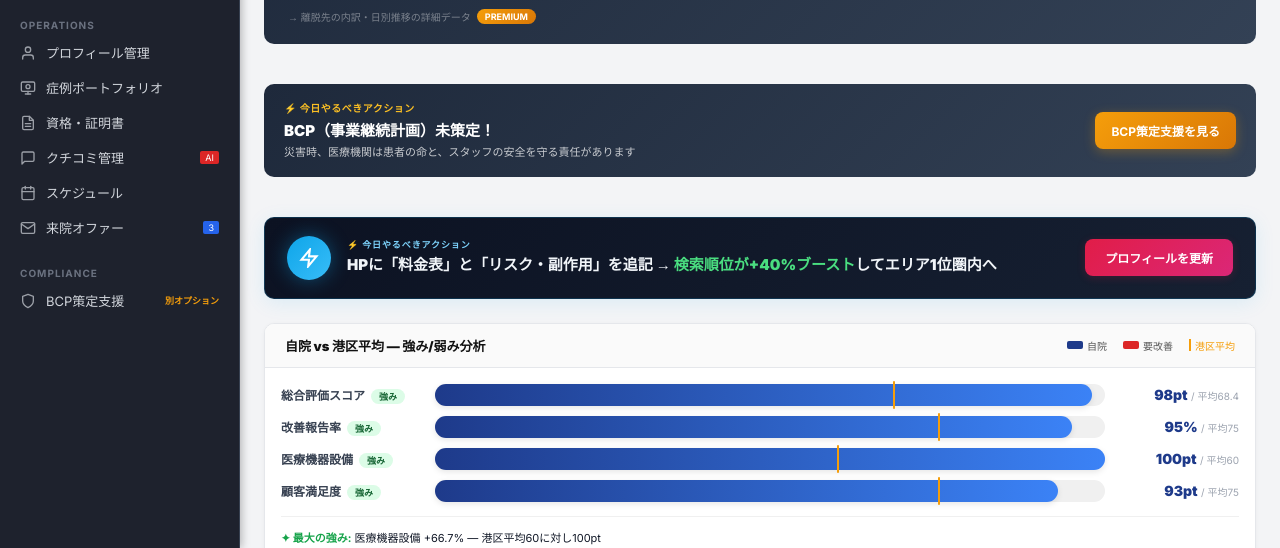
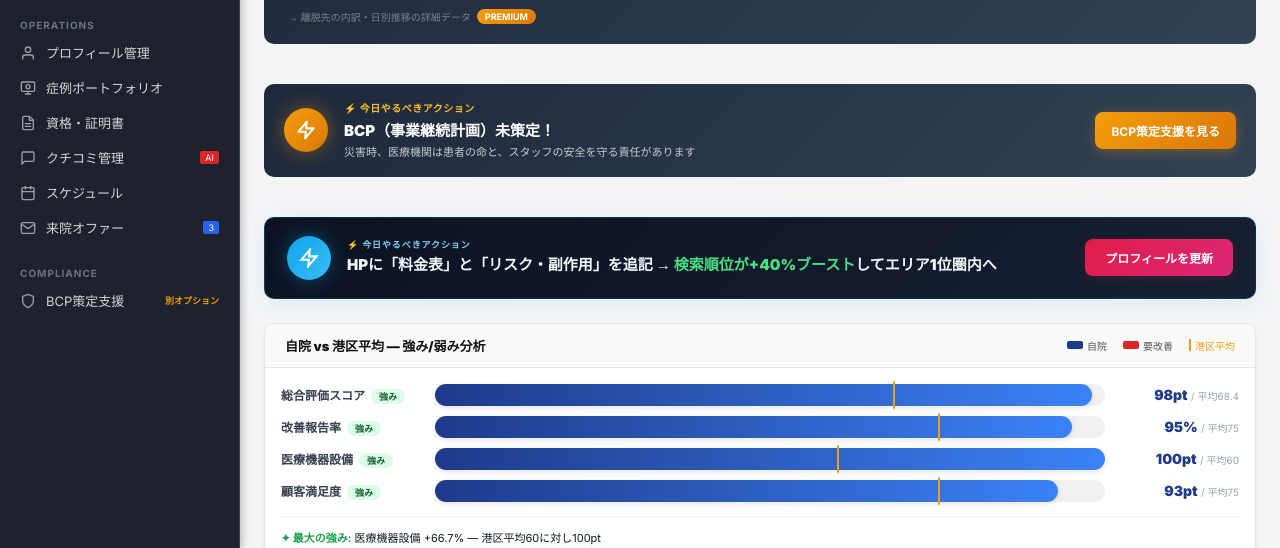
Before and after one commit to Protesian23/doctor-dashboard, a plain HTML site: page index.html in a window 1280 px wide. Shown: the part 252-800 px from the top of the page. Drawn offline with nearby package versions, Linux system fonts and the light colour scheme.

Commit message:
BCPバナーにオレンジ雷アイコン円を追加(Image 1準拠)

```diff
--- a/index.html
+++ b/index.html
@@ -346,6 +346,7 @@ header{background:#fff;border-bottom:1px solid #e5e7eb;height:56px;display:flex;
 
       <!-- BCP INFO バナー(2026-05-02 §41 CEO 確定文言) -->
       <div style="background:linear-gradient(135deg,#1e293b,#334155);border-radius:10px;padding:16px 20px;margin-bottom:16px;color:#fff;display:flex;align-items:center;gap:16px;">
+        <div style="width:44px;height:44px;border-radius:50%;background:linear-gradient(135deg,#F59E0B,#D97706);display:flex;align-items:center;justify-content:center;box-shadow:0 0 20px rgba(245,158,11,.4);flex-shrink:0;"><svg width="20" height="20" viewBox="0 0 24 24" fill="none" stroke="#fff" stroke-width="2.5" stroke-linecap="round" stroke-linejoin="round"><path d="M13 2L3 14h9l-1 8 10-12h-9l1-8z"/></svg></div>
         <div style="flex:1;min-width:0;">
           <div style="font-size:10px;color:#fbbf24;font-weight:700;letter-spacing:.5px;margin-bottom:4px;">⚡ 今日やるべきアクション</div>
           <div style="font-size:15px;font-weight:900;color:#fff;margin-bottom:4px;">BCP（事業継続計画）未策定！</div>
```
